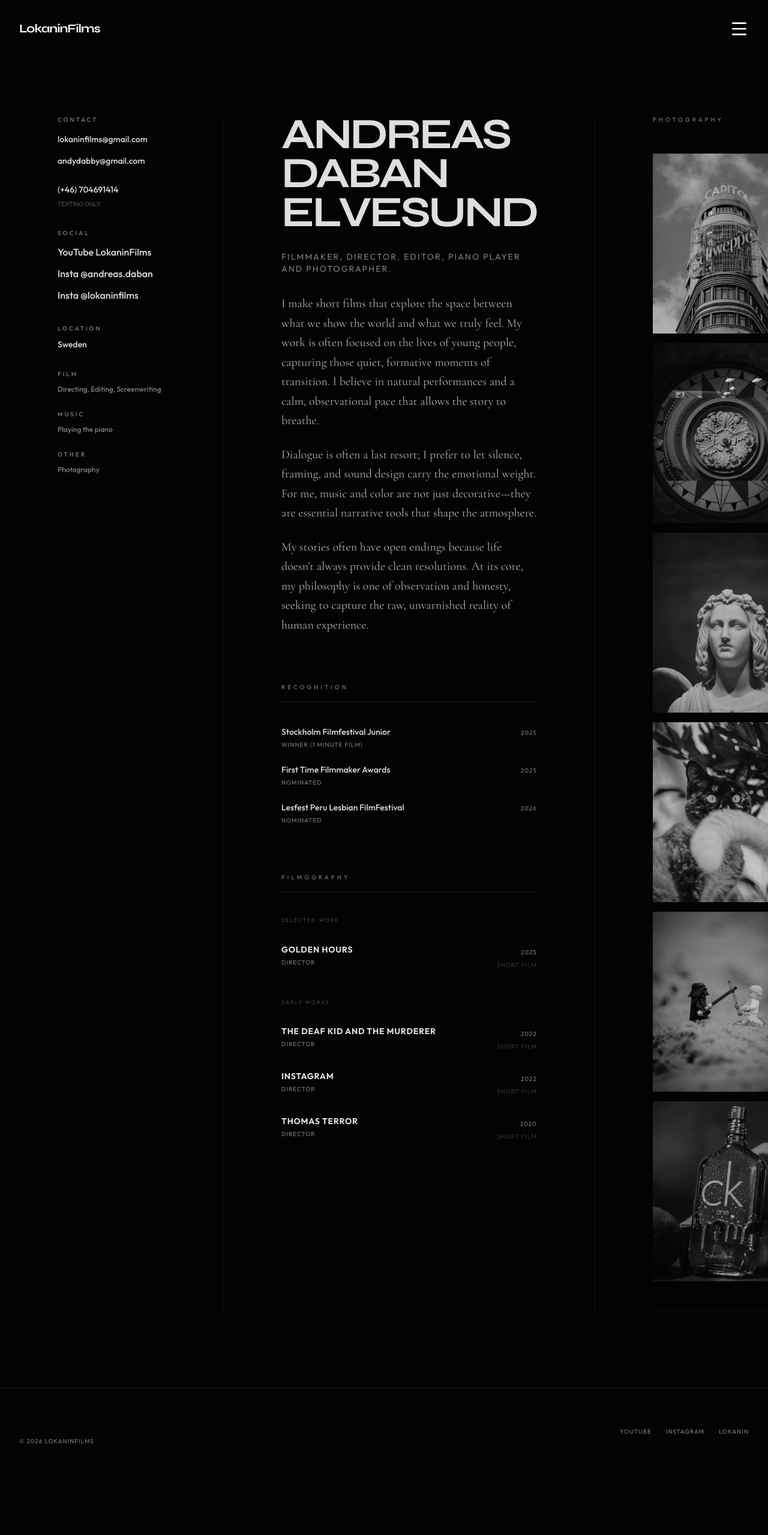
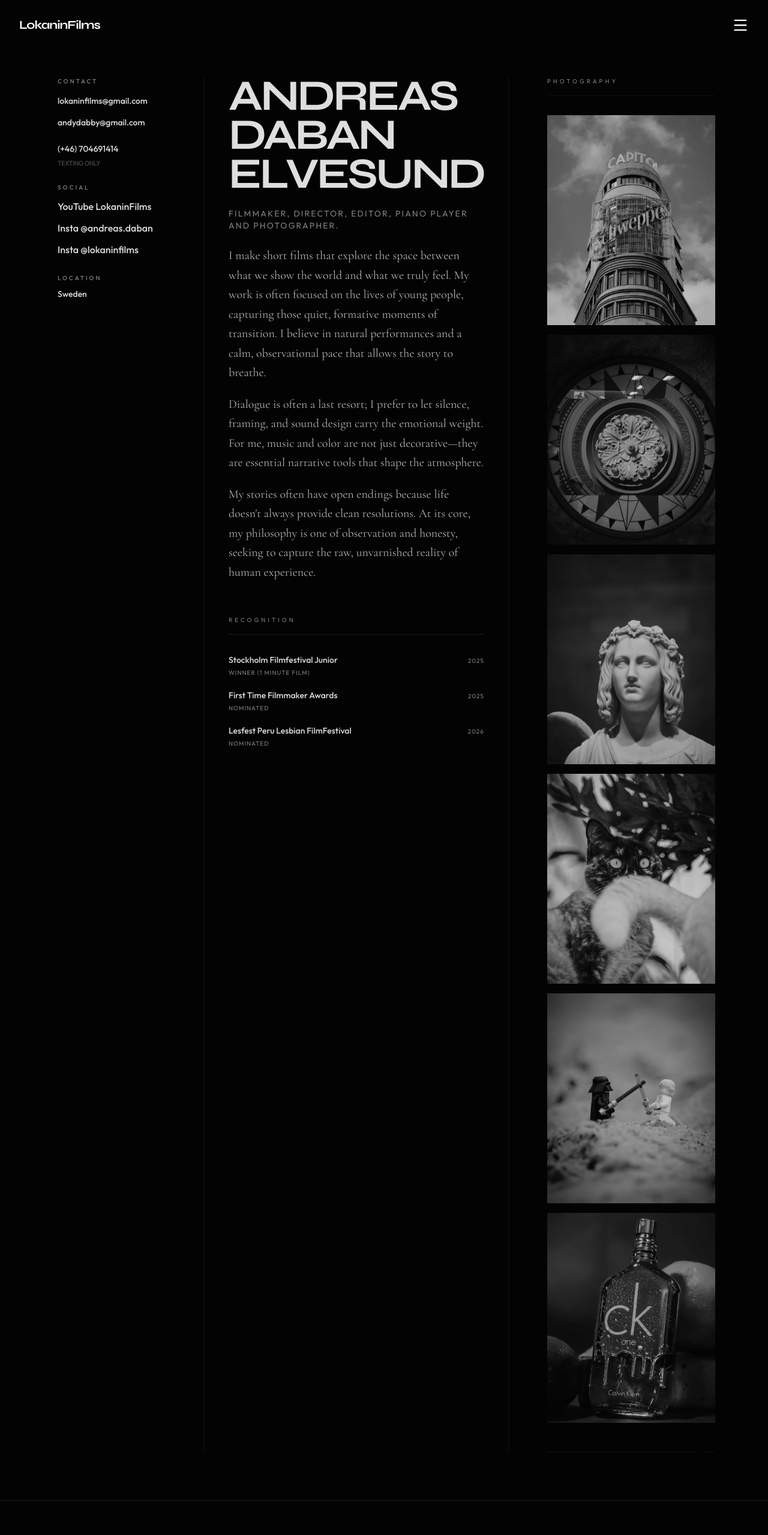
Before and after one commit to andydabby26/lokanin-website, a React (Vite) app in the folder packages/web/: page /about in a window 1280 px wide. Shown: the top 2559 px of the page at 60% size. Before the commit the page ends 2458 px from the top, so only its background shows below. Built offline with nearby package versions, Linux system fonts and the light colour scheme.

Commit message:
all fixes

```diff
--- a/packages/web/src/web/components/layout.tsx
+++ b/packages/web/src/web/components/layout.tsx
@@ -11,30 +11,28 @@ export function Navbar({ isOpen, setIsOpen }: { isOpen: boolean; setIsOpen: (ope
 
   return (
     <nav className="fixed top-0 left-0 w-full z-50 mix-blend-difference text-white">
-      <div className="max-w-screen-2xl mx-auto px-4 sm:px-6 md:px-8 py-4 sm:py-6 flex justify-between items-center">
-        <Link href="/" className="font-display text-lg sm:text-xl font-bold tracking-tighter hover:opacity-70 transition-opacity z-50 flex items-center gap-4">
+      <div className="max-w-screen-2xl mx-auto px-4 sm:px-6 md:px-8 py-3 sm:py-5 flex justify-between items-center">
+        <Link href="/" className="font-display text-base sm:text-lg md:text-xl font-bold tracking-tighter hover:opacity-70 transition-opacity z-50 flex items-center gap-3">
           <span>LokaninFilms</span>
         </Link>
 
-        <div className="flex items-center gap-8">
         <button
           className="z-50 p-2 -mr-2 hover:opacity-70 transition-opacity"
           onClick={() => setIsOpen(!isOpen)}
           aria-label="Toggle menu"
         >
-            {isOpen ? <X className="w-6 h-6 md:w-8 md:h-8" /> : <Menu className="w-6 h-6 md:w-8 md:h-8" />}
+          {isOpen ? <X className="w-6 h-6 md:w-7 md:h-7" /> : <Menu className="w-6 h-6 md:w-7 md:h-7" />}
         </button>
       </div>
-      </div>
 
-      <div className={`fixed inset-0 bg-background/95 backdrop-blur-2xl transition-all duration-700 ease-[cubic-bezier(0.22,1,0.36,1)] flex flex-col items-center justify-center gap-6 sm:gap-8 md:gap-12 px-6 overflow-y-auto ${isOpen ? 'opacity-100 pointer-events-auto' : 'opacity-0 pointer-events-none translate-y-4'}`}>
-        <Link href="/" className="font-display text-3xl sm:text-4xl md:text-7xl uppercase tracking-tighter font-bold hover:italic transition-all duration-300 text-center">Home</Link>
-        <Link href="/projects/golden-hours" className="font-display text-3xl sm:text-4xl md:text-7xl uppercase tracking-tighter font-bold hover:italic transition-all duration-300 text-center">Work</Link>
-        <Link href="/story" className="font-display text-3xl sm:text-4xl md:text-7xl uppercase tracking-tighter font-bold hover:italic transition-all duration-300 text-center">Lokanin's Story</Link>
-        <Link href="/about" className="font-display text-3xl sm:text-4xl md:text-7xl uppercase tracking-tighter font-bold text-center px-6 hover:italic transition-all duration-300">Creator and vision</Link>
-        <Link href="/contact" className="font-display text-3xl sm:text-4xl md:text-7xl uppercase tracking-tighter font-bold hover:italic transition-all duration-300 text-center">Contacts</Link>
+      <div className={`fixed inset-0 bg-background/96 backdrop-blur-2xl transition-all duration-500 ease-[cubic-bezier(0.22,1,0.36,1)] flex flex-col items-center justify-center gap-4 sm:gap-6 md:gap-10 px-6 overflow-y-auto ${isOpen ? 'opacity-100 pointer-events-auto' : 'opacity-0 pointer-events-none translate-y-4'}`}>
+        <Link href="/" className="font-display text-3xl sm:text-4xl md:text-6xl uppercase tracking-tighter font-bold hover:italic transition-all duration-300 text-center">Home</Link>
+        <Link href="/projects/golden-hours" className="font-display text-3xl sm:text-4xl md:text-6xl uppercase tracking-tighter font-bold hover:italic transition-all duration-300 text-center">Work</Link>
+        <Link href="/story" className="font-display text-3xl sm:text-4xl md:text-6xl uppercase tracking-tighter font-bold hover:italic transition-all duration-300 text-center">Story</Link>
+        <Link href="/about" className="font-display text-3xl sm:text-4xl md:text-6xl uppercase tracking-tighter font-bold text-center px-6 hover:italic transition-all duration-300">About</Link>
+        <Link href="/contact" className="font-display text-3xl sm:text-4xl md:text-6xl uppercase tracking-tighter font-bold hover:italic transition-all duration-300 text-center">Contact</Link>
 
-        <div className="flex flex-col sm:flex-row gap-4 sm:gap-10 mt-8 sm:mt-12 md:mt-20 items-center">
+        <div className="flex flex-col sm:flex-row gap-4 sm:gap-10 mt-6 sm:mt-10 md:mt-16 items-center">
           <a href="https://www.youtube.com/channel/UCmJYcx0T8qrgVDWnfIsYsHg" target="_blank" rel="noopener noreferrer" className="font-sans text-[10px] md:text-xs tracking-[0.3em] uppercase opacity-50 hover:opacity-100 transition-opacity">YouTube</a>
           <a href="https://www.instagram.com/andreas.daban/" target="_blank" rel="noopener noreferrer" className="font-sans text-[10px] md:text-xs tracking-[0.3em] uppercase opacity-50 hover:opacity-100 transition-opacity">Instagram</a>
         </div>
@@ -46,14 +44,14 @@ export function Navbar({ isOpen, setIsOpen }: { isOpen: boolean; setIsOpen: (ope
 export function Footer() {
   return (
     <footer className="border-t border-white/10 font-sans text-[10px] tracking-widest uppercase text-muted-foreground">
-      <div className="max-w-screen-2xl mx-auto px-4 sm:px-6 md:px-8 py-10 sm:py-12 flex flex-col md:flex-row justify-between items-center md:items-end gap-6 sm:gap-8 text-center md:text-left">
+      <div className="max-w-screen-2xl mx-auto px-4 sm:px-6 md:px-8 py-8 sm:py-10 flex flex-col md:flex-row justify-between items-center md:items-end gap-4 sm:gap-6 text-center md:text-left">
         <div>
           <p>&copy; 2026 LokaninFilms</p>
         </div>
         <div className="flex flex-wrap justify-center gap-4 sm:gap-6">
-          <a href="https://www.youtube.com/channel/UCmJYcx0T8qrgVDWnfIsYsHg" target="_blank" rel="noopener noreferrer" className="hover:text-foreground transition-colors min-h-[48px] flex items-center">YouTube</a>
-          <a href="https://www.instagram.com/andreas.daban/" target="_blank" rel="noopener noreferrer" className="hover:text-foreground transition-colors min-h-[48px] flex items-center">Instagram</a>
-          <a href="https://www.instagram.com/lokaninfilms/" target="_blank" rel="noopener noreferrer" className="hover:text-foreground transition-colors min-h-[48px] flex items-center">Lokanin</a>
+          <a href="https://www.youtube.com/channel/UCmJYcx0T8qrgVDWnfIsYsHg" target="_blank" rel="noopener noreferrer" className="hover:text-foreground transition-colors min-h-[44px] flex items-center">YouTube</a>
+          <a href="https://www.instagram.com/andreas.daban/" target="_blank" rel="noopener noreferrer" className="hover:text-foreground transition-colors min-h-[44px] flex items-center">Instagram</a>
+          <a href="https://www.instagram.com/lokaninfilms/" target="_blank" rel="noopener noreferrer" className="hover:text-foreground transition-colors min-h-[44px] flex items-center">Lokanin</a>
         </div>
       </div>
     </footer>
@@ -66,7 +64,7 @@ export function Layout({ children }: { children: React.ReactNode }) {
   return (
     <div className="min-h-screen bg-background text-foreground selection:bg-white selection:text-black overflow-x-hidden">
       <Navbar isOpen={isOpen} setIsOpen={setIsOpen} />
-      <main className={`transition-all duration-700 ${isOpen ? 'blur-md' : ''}`}>
+      <main className={`transition-all duration-500 ${isOpen ? 'blur-md' : ''}`}>
         {children}
       </main>
       <Footer />
--- a/packages/web/src/web/components/metadata.tsx
+++ b/packages/web/src/web/components/metadata.tsx
@@ -5,6 +5,9 @@ export function Metadata() {
     <>
       <title>{siteConfig.name}</title>
       <meta name="description" content={siteConfig.description} />
+      <link rel="icon" type="image/png" href="/favicon.png" />
+      <link rel="icon" type="image/x-icon" href="/favicon.ico" />
+      <link rel="apple-touch-icon" href="/favicon.png" />
       <meta property="og:title" content={siteConfig.name} />
       <meta property="og:description" content={siteConfig.description} />
       <meta property="og:image" content={siteConfig.ogImage} />
--- a/packages/web/src/web/pages/about.tsx
+++ b/packages/web/src/web/pages/about.tsx
@@ -5,23 +5,23 @@ import { PhotoManager } from "@/components/photo-manager";
 export default function About() {
   return (
     <Layout>
-      <section className="pt-24 sm:pt-32 md:pt-48 pb-20 md:pb-32 px-4 sm:px-6 md:px-12 lg:px-24">
+      <section className="pt-20 sm:pt-24 md:pt-32 pb-14 sm:pb-16 md:pb-20 px-4 sm:px-6 md:px-12 lg:px-24">
         <div className="max-w-7xl mx-auto">
           <motion.div
             initial={{ opacity: 0, y: 20 }}
             animate={{ opacity: 1, y: 0 }}
-            transition={{ duration: 1, ease: [0.22, 1, 0.36, 1] }}
+            transition={{ duration: 0.8, ease: [0.22, 1, 0.36, 1] }}
           >
-            <div className="grid grid-cols-1 md:grid-cols-2 lg:grid-cols-[180px_1fr_240px] gap-12 sm:gap-16 md:gap-12 lg:gap-24">
-              <div className="space-y-12 order-2 md:order-1 lg:order-1">
-                <div className="space-y-8 text-lg font-medium">
+            <div className="grid grid-cols-1 lg:grid-cols-[180px_1fr_280px] gap-8 sm:gap-10 md:gap-12 lg:gap-16">
+              <div className="space-y-10 sm:space-y-12 order-2 lg:order-1">
+                <div className="space-y-6 text-lg font-medium">
                   <div className="space-y-2">
                     <h3 className="font-sans text-[10px] tracking-[0.3em] uppercase text-muted-foreground">Contact</h3>
                     <div className="flex flex-col gap-1">
                       <a href="mailto:lokaninfilms@gmail.com" className="font-sans text-sm hover:text-muted-foreground transition-colors min-h-[32px] flex items-center">lokaninfilms@gmail.com</a>
                       <a href="mailto:andydabby@gmail.com" className="font-sans text-sm hover:text-muted-foreground transition-colors min-h-[32px] flex items-center">andydabby@gmail.com</a>
                     </div>
-                    <div className="pt-2">
+                    <div className="pt-1">
                       <a href="tel:+46704691414" className="font-sans text-sm hover:text-muted-foreground transition-colors min-h-[32px] flex items-center">(+46) 704691414</a>
                       <p className="font-sans text-[11px] uppercase tracking-tighter text-muted-foreground/50">Texting only</p>
                     </div>
@@ -40,29 +40,14 @@ export default function About() {
                     <h3 className="font-sans text-[10px] tracking-[0.3em] uppercase text-muted-foreground">Location</h3>
                     <p className="font-sans text-sm">Sweden</p>
                   </div>
-
-                  <div className="space-y-6">
-                    <div className="space-y-2">
-                      <h3 className="font-sans text-[10px] tracking-[0.3em] uppercase text-muted-foreground">Film</h3>
-                      <p className="font-sans text-xs text-muted-foreground leading-relaxed">Directing, Editing, Screenwriting</p>
-                    </div>
-                    <div className="space-y-2">
-                      <h3 className="font-sans text-[10px] tracking-[0.3em] uppercase text-muted-foreground">Music</h3>
-                      <p className="font-sans text-xs text-muted-foreground leading-relaxed">Playing the piano</p>
-                    </div>
-                    <div className="space-y-2">
-                      <h3 className="font-sans text-[10px] tracking-[0.3em] uppercase text-muted-foreground">Other</h3>
-                      <p className="font-sans text-xs text-muted-foreground leading-relaxed">Photography</p>
-                    </div>
-                  </div>
                 </div>
               </div>
 
-              <div className="space-y-16 sm:space-y-20 md:border-l lg:border-x border-white/5 px-0 md:pl-12 lg:px-24 order-1 md:order-2 lg:order-2 md:col-span-1 lg:col-span-1">
-                <div className="space-y-8">
+              <div className="space-y-10 sm:space-y-12 md:space-y-14 order-1 lg:order-2 lg:px-6 xl:px-10 lg:border-x border-white/5">
+                <div className="space-y-5 sm:space-y-6">
                   <h1 className="font-display text-[clamp(2.25rem,8vw,4.5rem)] font-bold tracking-tighter uppercase leading-[0.9] break-words">Andreas daban elvesund</h1>
-                  <p className="font-sans text-xs md:text-sm tracking-[0.15em] uppercase text-muted-foreground">Filmmaker, director, editor, piano Player and photographer.</p>
-                  <div className="space-y-5 sm:space-y-6 font-serif text-base sm:text-lg md:text-xl leading-relaxed text-foreground/80 max-w-2xl">
+                  <p className="font-sans text-xs md:text-sm tracking-[0.15em] uppercase text-muted-foreground">Filmmaker, director, editor, piano player and photographer.</p>
+                  <div className="space-y-4 sm:space-y-5 font-serif text-base sm:text-lg md:text-xl leading-relaxed text-foreground/80 max-w-2xl">
                     <p>
                       I make short films that explore the space between what we show the world and what we truly feel. My work is often focused on the lives of young people, capturing those quiet, formative moments of transition. I believe in natural performances and a calm, observational pace that allows the story to breathe.
                     </p>
@@ -75,9 +60,9 @@ export default function About() {
                   </div>
                 </div>
 
-                <div className="space-y-10">
+                <div className="space-y-8">
                   <h3 className="font-sans text-[10px] tracking-[0.4em] uppercase text-muted-foreground border-b border-white/10 pb-4">Recognition</h3>
-                  <div className="space-y-6">
+                  <div className="space-y-5">
                     {[
                       { festival: "Stockholm Filmfestival Junior", year: "2025", award: "Winner (1 minute film)" },
                       { festival: "First Time Filmmaker Awards", year: "2025", award: "Nominated" },
@@ -93,53 +78,10 @@ export default function About() {
                     ))}
                   </div>
                 </div>
-
-                <div className="space-y-10">
-                  <h3 className="font-sans text-[10px] tracking-[0.4em] uppercase text-muted-foreground border-b border-white/10 pb-4">Filmography</h3>
-                  <div className="space-y-12">
-                    <div className="space-y-8">
-                      <h4 className="font-sans text-[9px] tracking-[0.2em] uppercase text-muted-foreground/50">Selected Work</h4>
-                      {[
-                        { title: "Golden Hours", year: "2025", role: "Director", type: "Short film" },
-                      ].map((item, i) => (
-                        <div key={i} className="grid grid-cols-[1fr_auto] gap-4">
-                          <div className="space-y-1">
-                            <h4 className="font-sans text-sm font-bold uppercase tracking-wider">{item.title}</h4>
-                            <p className="text-[10px] text-muted-foreground uppercase tracking-widest">{item.role}</p>
-                          </div>
-                          <div className="text-right">
-                            <span className="text-[10px] tracking-widest text-muted-foreground uppercase">{item.year}</span>
-                            <p className="text-[10px] text-muted-foreground/40 uppercase tracking-widest mt-1">{item.type}</p>
-                          </div>
-                        </div>
-                      ))}
-                    </div>
-
-                    <div className="space-y-8 pb-4 md:pb-12">
-                      <h4 className="font-sans text-[9px] tracking-[0.2em] uppercase text-muted-foreground/50">Early Works</h4>
-                      {[
-                        { title: "The deaf kid and the murderer", year: "2022", role: "Director", type: "Short film" },
-                        { title: "Instagram", year: "2022", role: "Director", type: "Short film" },
-                        { title: "Thomas Terror", year: "2020", role: "Director", type: "Short film" },
-                      ].map((item, i) => (
-                        <div key={i} className="grid grid-cols-[1fr_auto] gap-4">
-                          <div className="space-y-1">
-                            <h4 className="font-sans text-sm font-bold uppercase tracking-wider">{item.title}</h4>
-                            <p className="text-[10px] text-muted-foreground uppercase tracking-widest">{item.role}</p>
-                          </div>
-                          <div className="text-right">
-                            <span className="text-[10px] tracking-widest text-muted-foreground uppercase">{item.year}</span>
-                            <p className="text-[10px] text-muted-foreground/40 uppercase tracking-widest mt-1">{item.type}</p>
-                          </div>
-                        </div>
-                      ))}
-                    </div>
-                  </div>
-                </div>
               </div>
 
-              <div className="space-y-8 order-3 md:col-span-2 lg:col-span-1">
-                <div className="lg:sticky lg:top-32">
+              <div className="space-y-6 order-3 lg:order-3">
+                <div className="lg:sticky lg:top-28">
                   <PhotoManager />
                 </div>
               </div>
--- a/packages/web/website.config.json
+++ b/packages/web/website.config.json
@@ -1,7 +1,7 @@
 {
   "id": "website",
   "name": "LokaninFilms",
-  "description": "LokaninFilms — Film production in Stockholm. Winner of Stockholm Film Festival Junior 2025 with our movie Golden Hours.",
+  "description": "LokaninFilms \u2014 Film production in Stockholm. Winner of Stockholm Film Festival Junior 2025 with our movie Golden Hours.",
   "url": "https://lokaninfilms.com",
   "hostname": "lokaninfilms.com",
   "ogImage": "/og-image.png",
```
Also changed, not shown: packages/web/src/web/pages/contact.tsx (+15 -16 lines), packages/web/src/web/pages/index.tsx (+27 -24 lines), packages/web/src/web/pages/story.tsx (+28 -25 lines). Lines whose indentation alone changed are shown as unchanged.
